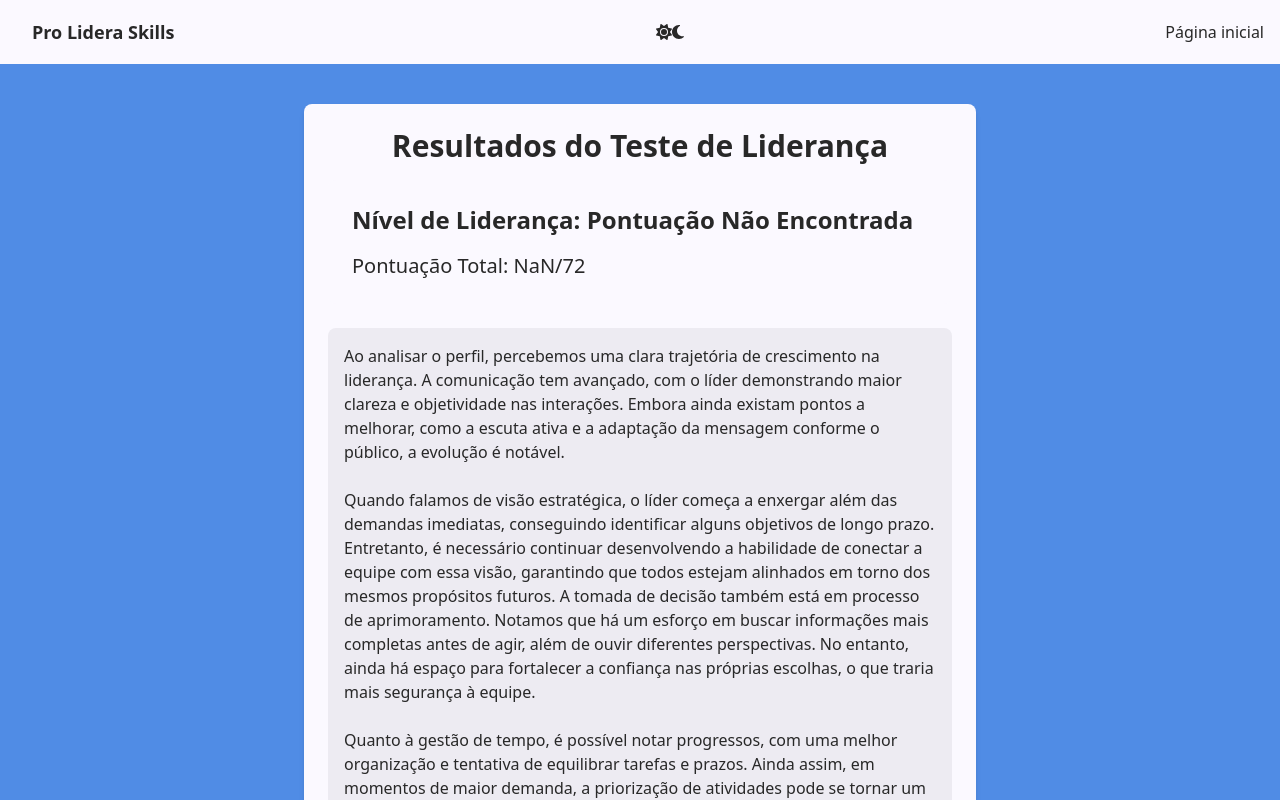
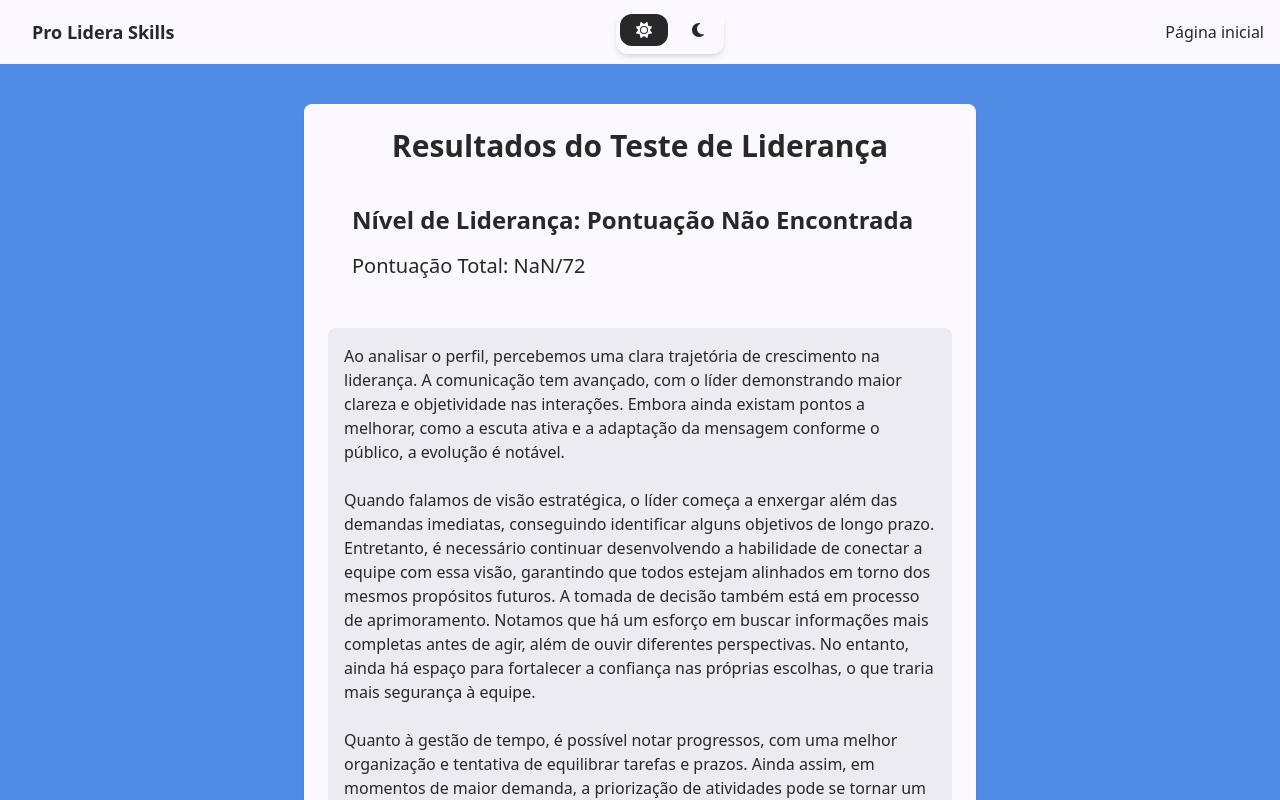
Before and after one commit to softexrecifepe/PI-PRO-LIDERA-TURMA-09-EQUIPE-02, a Next.js app: page /pages/results in a window 1280 px wide. Shown: the top 800 px of the page. Built offline with nearby package versions, Linux system fonts and the light colour scheme.

Commit message:
implements dark mode button

```diff
--- a/src/app/components/button-theme.tsx
+++ b/src/app/components/button-theme.tsx
@@ -5,11 +5,16 @@ import { faSun } from '@fortawesome/free-solid-svg-icons'
 import { useTheme } from "next-themes"
 
 export function ButtonTheme(){
-    const { setTheme } = useTheme();
+    const { systemTheme, theme, setTheme } = useTheme();
+    const currentTheme = theme === "system" ? systemTheme : theme;
+
+
     return(
-        <div>
-            <button onClick={() => setTheme("light")}><FontAwesomeIcon icon={faSun}/></button>
-            <button onClick={() => setTheme("dark")}><FontAwesomeIcon icon={faMoon}/></button>
+        <div className='rounded-xl shadow-md overflow-hidden'>
+            <button className=' bg-box dark:bg-boxd' onClick={() => setTheme(currentTheme === "dark" ? "light" : "dark")}>
+            <FontAwesomeIcon className="rounded-xl text-box  bg-boxd px-4 py-2 m-1" icon={faSun}/>
+            <FontAwesomeIcon className='rounded-xl dark:text-boxd  dark:bg-box px-4 py-2 m-1' icon={faMoon}/>
+            </button>
         </div>
     )
 
```
